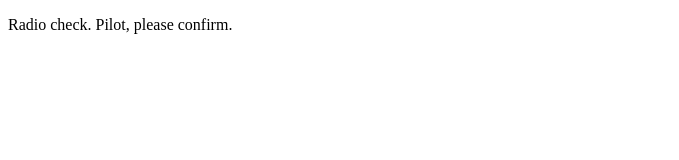
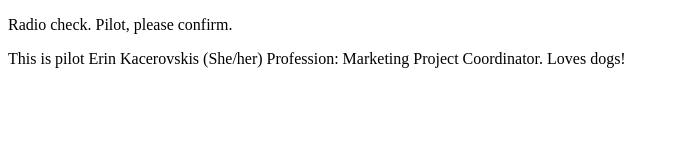
Before and after one commit to copejb/communication-log, a plain HTML site: page index.html in a window 1280 px wide. Shown: the whole page, without its empty margins (0-679 px from the left). Drawn offline with Linux system fonts and the light colour scheme.

Commit message:
pilot response

```diff
--- a/index.html
+++ b/index.html
@@ -2,5 +2,6 @@
 <html>
    <body>
       <p>Radio check. Pilot, please confirm.</p>
+      <p>This is pilot Erin Kacerovskis (She/her) Profession: Marketing Project Coordinator. Loves dogs!</p>
    </body>
 </html>
```
